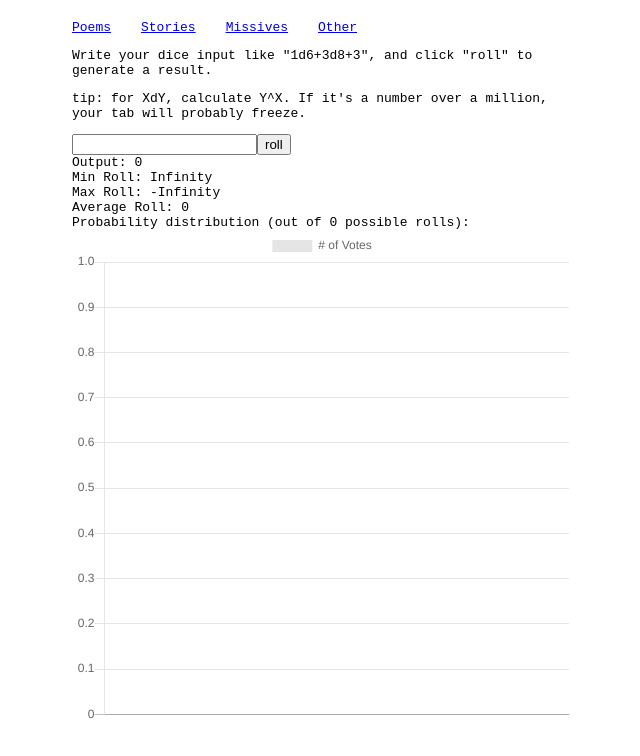
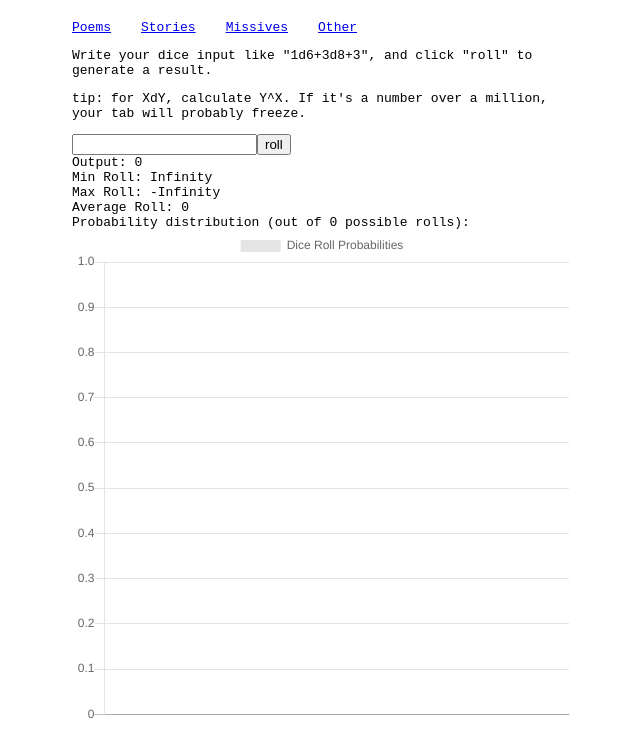
Before and after one commit to cameronblandford/foamflower, a Gatsby site: page /dnd/dice in a window 1280 px wide. Shown: the whole page, without its empty margins (318-958 px from the left). Built offline with nearby package versions, Linux system fonts and the light colour scheme; Gatsby itself is replaced by a stand-in of ours.

Commit message:
Fix copy

```diff
--- a/src/pages/dnd/dice.jsx
+++ b/src/pages/dnd/dice.jsx
@@ -68,7 +68,7 @@ const Dice = () => {
         labels: [...Object.keys(dist)],
         datasets: [
           {
-            label: "# of Votes",
+            label: "Dice Roll Probabilities",
             data: [
               ...Object.values(dist).map(x => toPercent(parseInt(x) / sum)),
             ],
```
